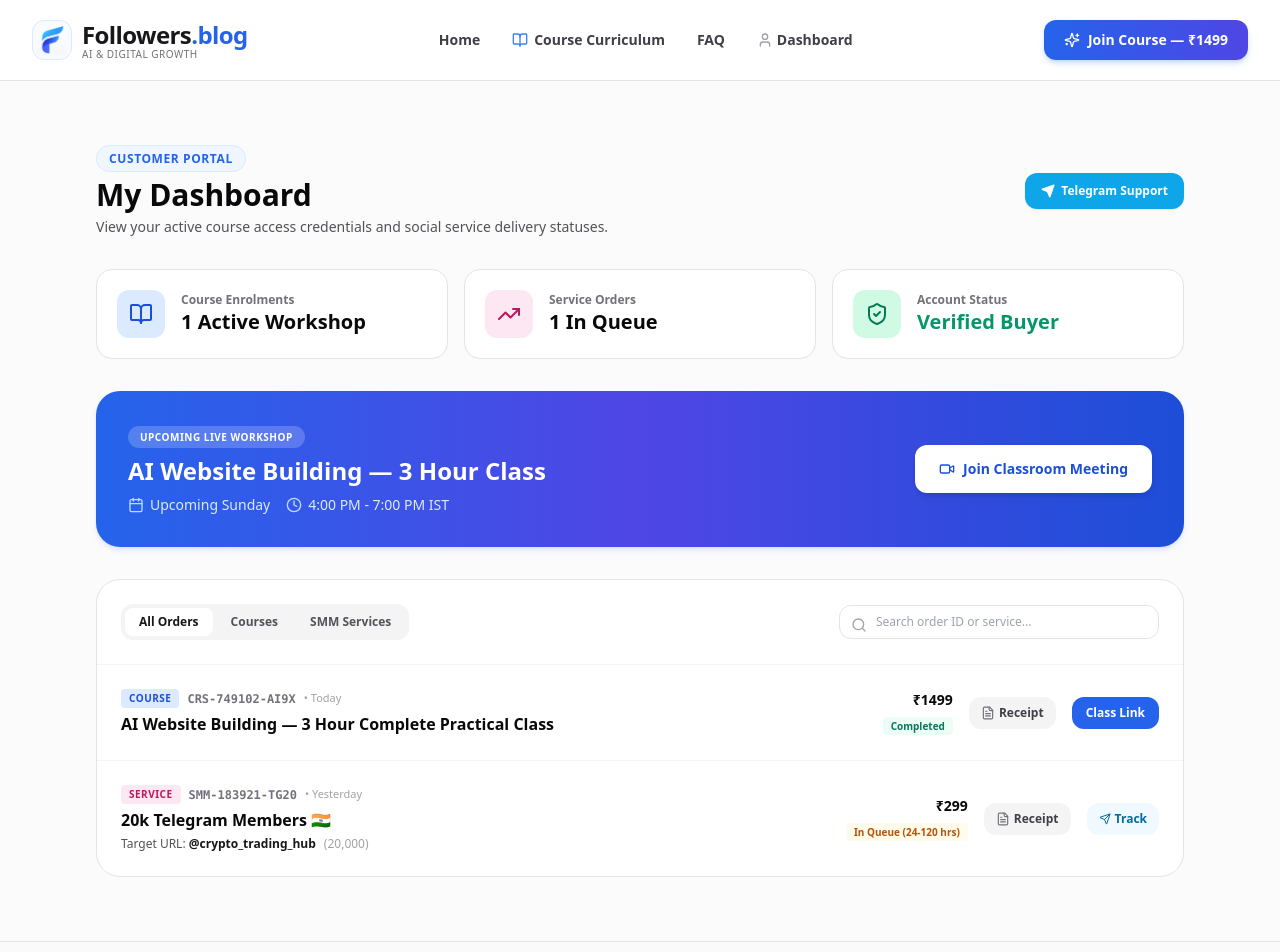
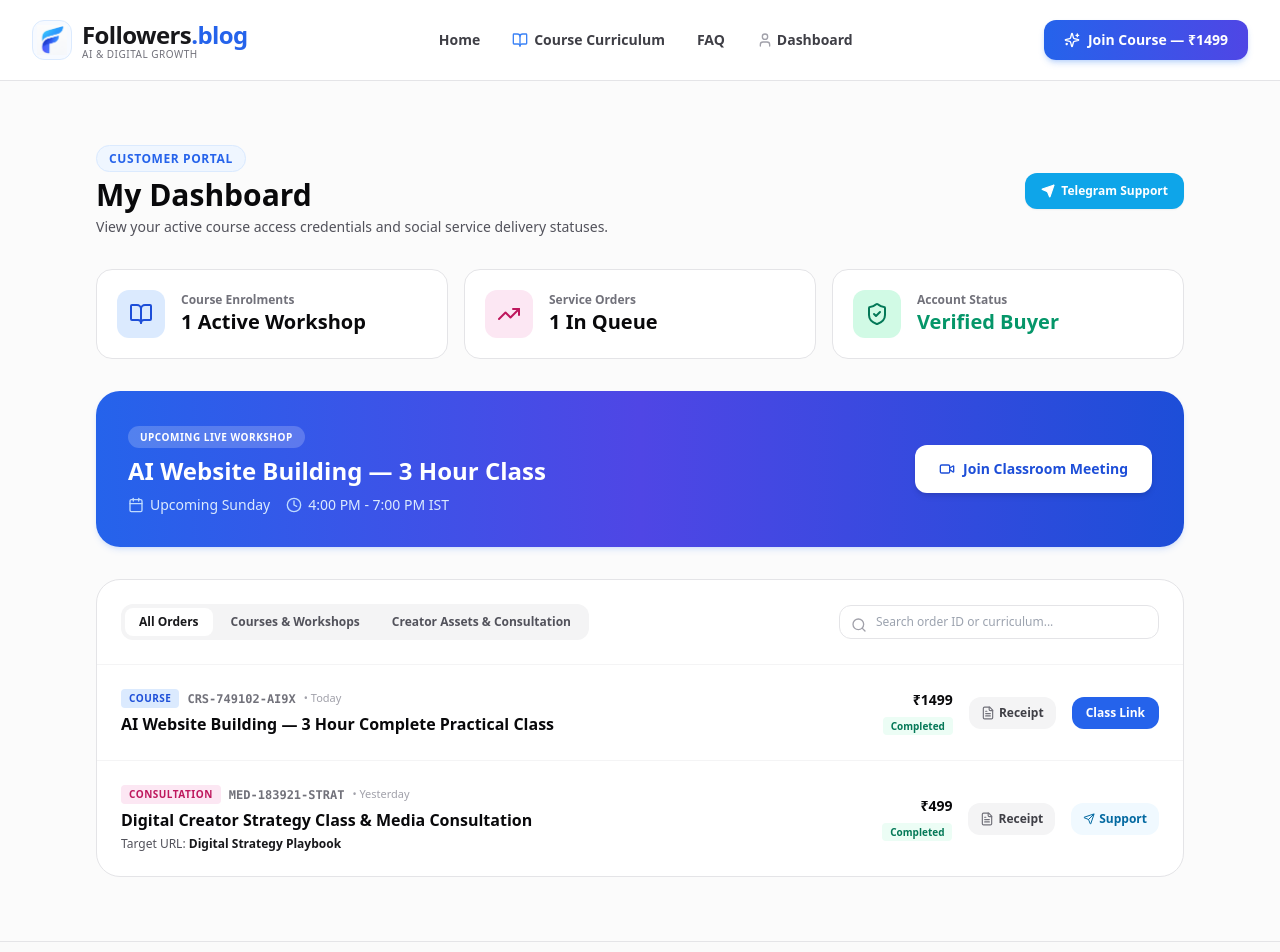
Before and after one commit to followersblog/followersblog, a Next.js app: page /dashboard in a window 1280 px wide. Shown: the top 952 px of the page. Built offline with nearby package versions, Linux system fonts and the light colour scheme; no server answers.

Commit message:
Cashfree gateway compliance hardening: clean dashboard, add shipping policy and address, noindex followers

```diff
--- /dev/null
+++ b/src/app/admin/layout.tsx
@@ -0,0 +1,22 @@
+import type { Metadata } from 'next';
+
+export const metadata: Metadata = {
+  title: 'Admin Workspace | Followers.blog',
+  robots: {
+    index: false,
+    follow: false,
+    nocache: true,
+    googleBot: {
+      index: false,
+      follow: false,
+    },
+  },
+};
+
+export default function AdminLayout({
+  children,
+}: {
+  children: React.ReactNode;
+}) {
+  return <>{children}</>;
+}
--- a/src/app/contact/page.tsx
+++ b/src/app/contact/page.tsx
@@ -56,6 +56,17 @@ export default function ContactPage() {
                       @FollowersBlogSupport
                     </a>
                     <div className="text-[11px] text-zinc-400">Live chat assistance 24/7</div>
+                  </div>
+                </div>
+
+                <div className="flex items-start gap-3">
+                  <div className="w-9 h-9 rounded-xl bg-purple-50 text-purple-600 flex items-center justify-center shrink-0">
+                    <MapPin className="w-5 h-5" />
+                  </div>
+                  <div>
+                    <div className="font-bold text-zinc-900">Registered Office Desk</div>
+                    <div className="text-zinc-600">Plot 42, Sector 18, Commercial Tower</div>
+                    <div className="text-zinc-500 text-xs">Gurugram, Haryana - 122008, India</div>
                   </div>
                 </div>
 
--- a/src/app/dashboard/page.tsx
+++ b/src/app/dashboard/page.tsx
@@ -41,16 +41,15 @@ export default function UserDashboardPage() {
       accessLink: 'https://meet.google.com/followers-blog-live-class',
     },
     {
-      id: 'SMM-183921-TG20',
-      productName: '20k Telegram Members 🇮🇳',
-      productType: 'service',
-      target: '@crypto_trading_hub',
-      quantity: '20,000',
-      amount: 299,
+      id: 'MED-183921-STRAT',
+      productName: 'Digital Creator Strategy Class & Media Consultation',
+      productType: 'consultation',
+      target: 'Digital Strategy Playbook',
+      amount: 499,
       paymentStatus: 'success',
-      orderStatus: 'processing',
+      orderStatus: 'completed',
       date: 'Yesterday',
-      expectedWindow: '24–120 Hours',
+      accessLink: 'https://followers.blog/receipt?order_id=MED-183921-STRAT&amount=499',
     },
   ]);
 
@@ -208,15 +207,15 @@ export default function UserDashboardPage() {
                     activeTab === 'courses' ? 'bg-white text-blue-700 shadow-xs' : 'text-zinc-600 hover:text-zinc-900'
                   }`}
                 >
-                  Courses
+                  Courses & Workshops
                 </button>
                 <button
                   onClick={() => setActiveTab('services')}
                   className={`px-3.5 py-1.5 rounded-lg text-xs font-bold transition-all ${
-                    activeTab === 'services' ? 'bg-white text-pink-700 shadow-xs' : 'text-zinc-600 hover:text-zinc-900'
+                    activeTab === 'services' ? 'bg-white text-indigo-700 shadow-xs' : 'text-zinc-600 hover:text-zinc-900'
                   }`}
                 >
-                  SMM Services
+                  Creator Assets & Consultation
                 </button>
               </div>
 
@@ -224,7 +223,7 @@ export default function UserDashboardPage() {
                 <Search className="w-4 h-4 text-zinc-400 absolute left-3 top-3" />
                 <input
                   type="text"
-                  placeholder="Search order ID or service..."
+                  placeholder="Search order ID or curriculum..."
                   value={searchQuery}
                   onChange={(e) => setSearchQuery(e.target.value)}
                   className="w-full pl-9 pr-3 py-2 rounded-xl border border-zinc-200 text-xs focus:outline-hidden focus:border-blue-500"
@@ -236,7 +235,7 @@ export default function UserDashboardPage() {
             <div className="divide-y divide-zinc-100">
               {filteredOrders.length === 0 ? (
                 <div className="p-12 text-center text-zinc-500 text-xs">
-                  Koi order nahi mila. Naya purchase karne ke liye Homepage ya SMM section visit karein.
+                  No orders found. Visit the Homepage to explore our practical AI workshops and digital guides.
                 </div>
               ) : (
                 filteredOrders.map((order) => (
@@ -304,7 +303,7 @@ export default function UserDashboardPage() {
                           </a>
                         )}
 
-                        {order.productType === 'service' && (
+                        {order.productType !== 'course' && (
                           <a
                             href={telegramLink}
                             target="_blank"
@@ -312,7 +311,7 @@ export default function UserDashboardPage() {
                             className="px-3 py-2 rounded-xl text-xs font-bold text-sky-700 bg-sky-50 hover:bg-sky-100 transition-colors flex items-center gap-1"
                           >
                             <Send className="w-3 h-3" />
-                            <span>Track</span>
+                            <span>Support</span>
                           </a>
                         )}
                       </div>
--- /dev/null
+++ b/src/app/followers/layout.tsx
@@ -0,0 +1,22 @@
+import type { Metadata } from 'next';
+
+export const metadata: Metadata = {
+  title: 'Media Consultation & Growth Portal | Followers.blog',
+  robots: {
+    index: false,
+    follow: false,
+    nocache: true,
+    googleBot: {
+      index: false,
+      follow: false,
+    },
+  },
+};
+
+export default function FollowersLayout({
+  children,
+}: {
+  children: React.ReactNode;
+}) {
+  return <>{children}</>;
+}
--- /dev/null
+++ b/src/app/shipping/page.tsx
@@ -0,0 +1,79 @@
+import React from 'react';
+import Navbar from '@/components/Navbar';
+import Footer from '@/components/Footer';
+import { Mail, Clock, ShieldCheck, Laptop } from 'lucide-react';
+
+export default function ShippingDeliveryPage() {
+  return (
+    <>
+      <Navbar />
+      <main className="min-h-screen bg-white py-12 sm:py-20 text-zinc-800 font-sans">
+        <div className="max-w-4xl mx-auto px-4 sm:px-6 lg:px-8 space-y-8">
+          <div className="border-b border-zinc-200 pb-6">
+            <span className="text-xs font-bold text-blue-600 uppercase tracking-wider">Fulfillment & Operations</span>
+            <h1 className="text-3xl sm:text-4xl font-extrabold text-zinc-950 mt-1">
+              Shipping & Delivery Policy
+            </h1>
+            <p className="text-xs text-zinc-500 mt-1">Last Updated: October 2026</p>
+          </div>
+
+          <section className="space-y-6 text-sm leading-relaxed text-zinc-600">
+            <div>
+              <h2 className="text-lg font-bold text-zinc-950 mb-2">1. Nature of Products & Electronic Delivery</h2>
+              <p>
+                <strong>Followers.blog</strong> provides digital educational programs, live practical workshops (including the 3-Hour AI Website Building Practical Class), downloadable development assets, and digital strategy consultations. We do NOT ship physical goods through postal courier services. All products and services are fulfilled 100% electronically.
+              </p>
+            </div>
+
+            <div className="grid grid-cols-1 sm:grid-cols-2 gap-4">
+              <div className="p-5 rounded-2xl bg-zinc-50 border border-zinc-200">
+                <Laptop className="w-5 h-5 text-blue-600 mb-2" />
+                <h3 className="font-bold text-zinc-900 text-sm mb-1">Live Workshop & Class Access</h3>
+                <p className="text-xs text-zinc-500">
+                  Access credentials, private classroom video links, and starter code repositories are dispatched instantly to your registered email upon payment confirmation.
+                </p>
+              </div>
+
+              <div className="p-5 rounded-2xl bg-zinc-50 border border-zinc-200">
+                <Clock className="w-5 h-5 text-indigo-600 mb-2" />
+                <h3 className="font-bold text-zinc-900 text-sm mb-1">Digital Creator Assets & Playbooks</h3>
+                <p className="text-xs text-zinc-500">
+                  Custom strategy reports and prompt toolkits are delivered electronically to your registered email and dashboard within 24 to 72 business hours.
+                </p>
+              </div>
+            </div>
+
+            <div>
+              <h2 className="text-lg font-bold text-zinc-950 mb-2">2. Delivery Confirmation & Tax Invoice</h2>
+              <p>
+                Immediately after successful payment processing by our payment gateway partner Cashfree, an official computer-generated Tax Invoice and order confirmation is sent to your registered email address. You can also view and print your receipt directly from our student portal.
+              </p>
+            </div>
+
+            <div>
+              <h2 className="text-lg font-bold text-zinc-950 mb-2">3. Non-Delivery or Delayed Access Support</h2>
+              <p>
+                In the rare event that your confirmation email or digital workshop credentials do not appear in your inbox within 15 minutes of payment:
+              </p>
+              <ul className="list-disc pl-5 space-y-1.5 mt-2">
+                <li>Please verify your spam/promotions folder for an email from <strong>orders@followers.blog</strong>.</li>
+                <li>Ensure that the email address provided during checkout was spelled correctly.</li>
+                <li>Contact our 24/7 support desk at <strong>support@followers.blog</strong> with your payment transaction ID, and our operations team will immediately re-dispatch your credentials.</li>
+              </ul>
+            </div>
+
+            <div>
+              <h2 className="text-lg font-bold text-zinc-950 mb-2">4. Contact Delivery Desk</h2>
+              <p>
+                For any queries regarding delivery timelines or student portal credentials, contact: <br />
+                <strong>Email:</strong> support@followers.blog <br />
+                <strong>Operating Desk:</strong> Monday – Sunday, 9:00 AM – 11:00 PM IST
+              </p>
+            </div>
+          </section>
+        </div>
+      </main>
+      <Footer />
+    </>
+  );
+}
--- a/src/components/Footer.tsx
+++ b/src/components/Footer.tsx
@@ -85,6 +85,11 @@ export default function Footer() {
                   About Us
                 </Link>
               </li>
+              <li>
+                <Link href="/shipping" className="hover:text-blue-600 transition-colors">
+                  Shipping & Delivery Policy
+                </Link>
+              </li>
             </ul>
           </div>
 
```
Also changed, not shown: public/robots.txt, 1 other file (tests, documents, lock files or other folders).
